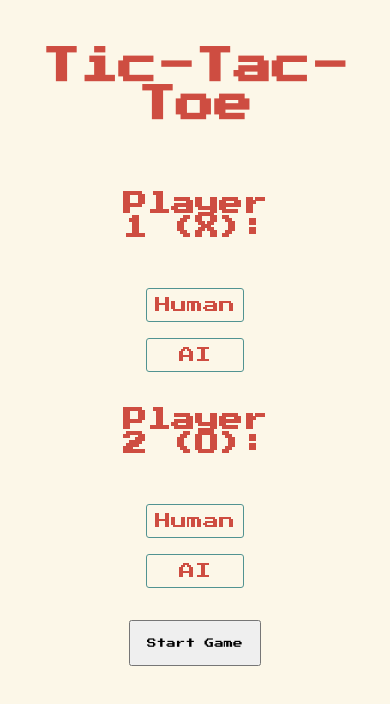
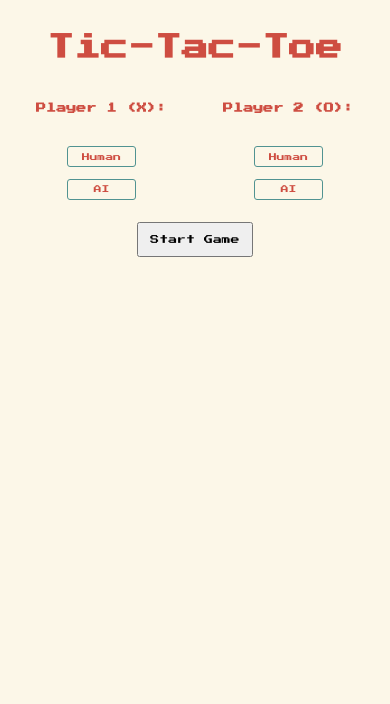
Before and after one commit to fortypercenttitanium/tictactoe, a plain HTML site: page index.html in a window 390 px wide. Drawn offline with Linux system fonts and the light colour scheme.

Commit message:
Added media queries for mobile support

```diff
--- a/style.css
+++ b/style.css
@@ -116,3 +116,32 @@ button, .selection {
     margin: 2rem 0 -2rem;
     padding: 0.9rem;
 }
+
+@media screen and (max-width: 800px) {
+    html {
+        font-size: 0.7rem;
+    }
+
+    h2 {
+        font-size: 0.9rem;
+    }
+
+    .setup {
+        width: 100%;
+    }
+
+    .selection {
+        font-size: 0.7rem;
+    }
+
+    button {
+        font-size: 0.8rem;
+    }
+
+    .gameboard {
+        height: 30vh;
+        width: 30vh;
+        outline: 5px solid #FCF7E8;
+        outline-offset: -2px;
+    }
+}
```
